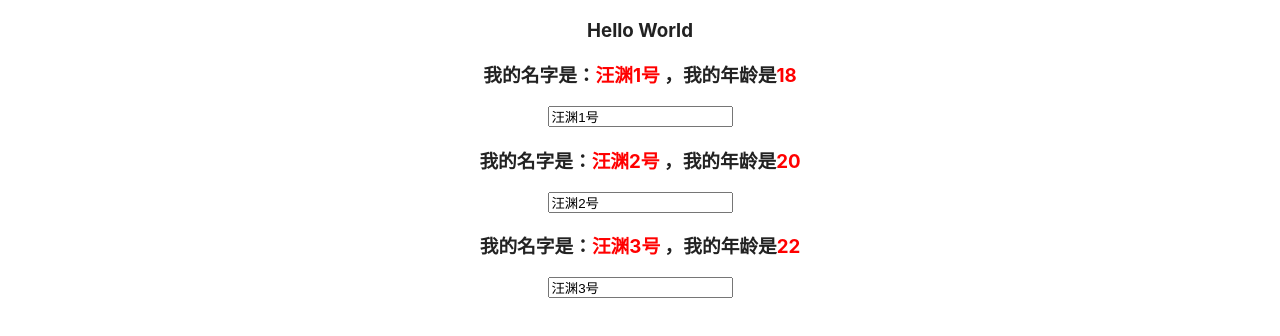
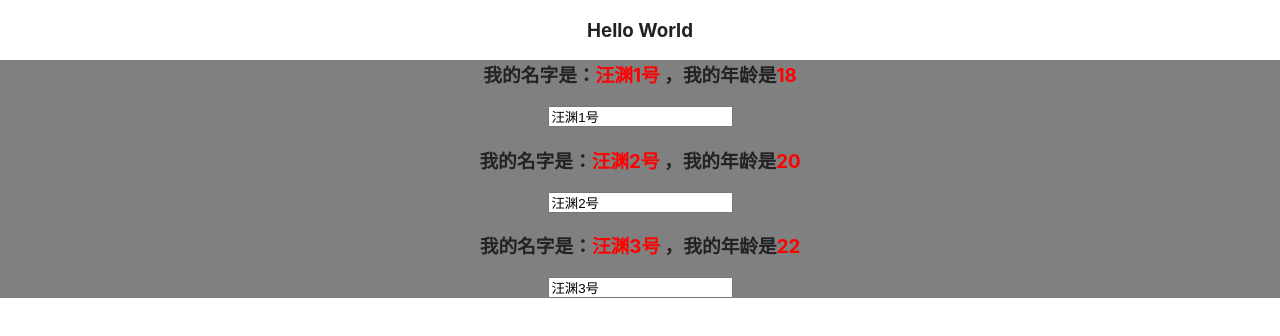
Before and after one commit to yuanwang12/yuanwang12.github.io, a React (Create React App) app in the folder workspace/react-basic/: page / in a window 1280 px wide. Shown: the top 336 px of the page. Built offline with nearby package versions, Linux system fonts and the light colour scheme.

Commit message:
通过style定义样式

```diff
--- a/workspace/react-basic/src/App.js
+++ b/workspace/react-basic/src/App.js
@@ -36,14 +36,25 @@ class App extends React.Component {
       ]
     })
   }
+  style = {
+    border: '1px solid #22222',
+    backgroundColor: 'gray'
+  }
 
   render () {
+    // const style = {
+    //   border: '1px solid #22222',
+    //   backgroundColor: 'gray'
+    // }
     return (
       <div className="main">
         <h3>Hello World</h3>
-        <Person changeInputValue={(event) => this.changeVal(event)} myclick={this.changePerson} name={this.state.persons[0].name} age={this.state.persons[0].age} />
-        <Person changeInputValue={(event) => this.changeVal(event)} myclick={this.changePerson} name={this.state.persons[1].name} age={this.state.persons[1].age} />
-        <Person changeInputValue={(event) => this.changeVal(event)} myclick={this.changePerson} name={this.state.persons[2].name} age={this.state.persons[2].age} />
+        <div style={this.style}>
+          <Person changeInputValue={(event) => this.changeVal(event)} myclick={this.changePerson} name={this.state.persons[0].name} age={this.state.persons[0].age} />
+          <Person changeInputValue={(event) => this.changeVal(event)} myclick={this.changePerson} name={this.state.persons[1].name} age={this.state.persons[1].age} />
+          <Person changeInputValue={(event) => this.changeVal(event)} myclick={this.changePerson} name={this.state.persons[2].name} age={this.state.persons[2].age} />
+        </div>
+
       </div>
     )
   }
```
